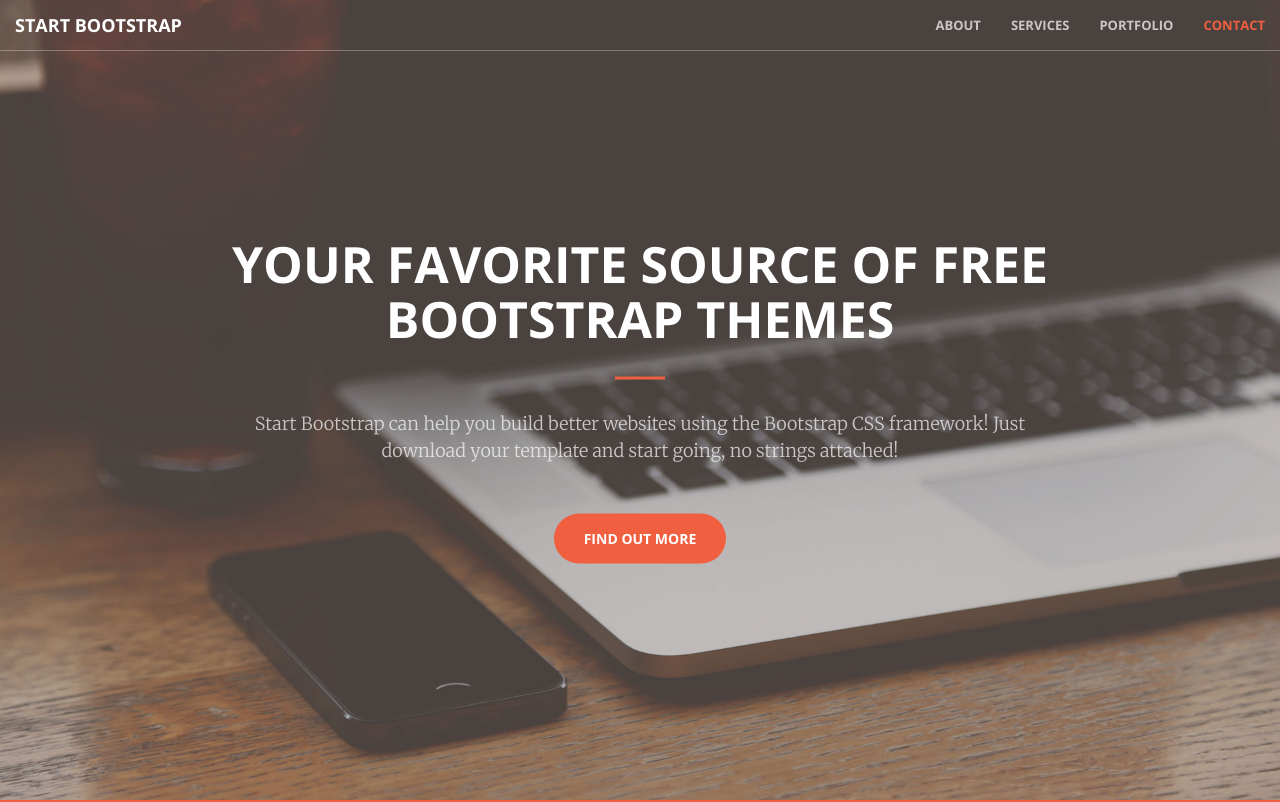
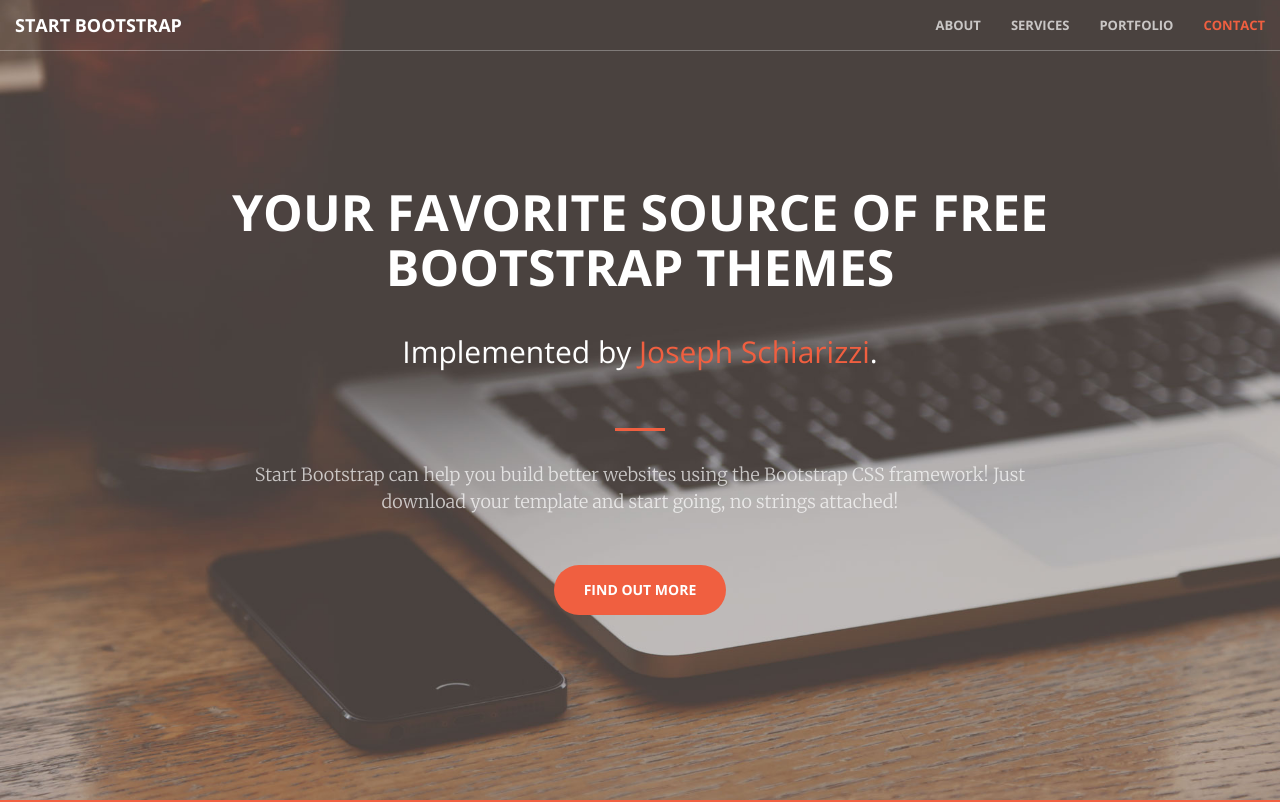
Before and after one commit to wewillbe/wewillbe.github.io, a website: page index.html in a window 1280 px wide. Shown: the top 802 px of the page. Drawn offline with nearby package versions, Linux system fonts and the light colour scheme.

Commit message:
added my name

```diff
--- a/index.html
+++ b/index.html
@@ -72,6 +72,10 @@
         <div class="header-content">
             <div class="header-content-inner">
                 <h1 id="homeHeading">Your Favorite Source of Free Bootstrap Themes</h1>
+                <br>
+                <h2>Implemented by <a href="josephschiarizzi.com">Joseph Schiarizzi</a>.</h2>
+
+                <br>
                 <hr>
                 <p>Start Bootstrap can help you build better websites using the Bootstrap CSS framework! Just download your template and start going, no strings attached!</p>
                 <a href="#about" class="btn btn-primary btn-xl page-scroll">Find Out More</a>
```
